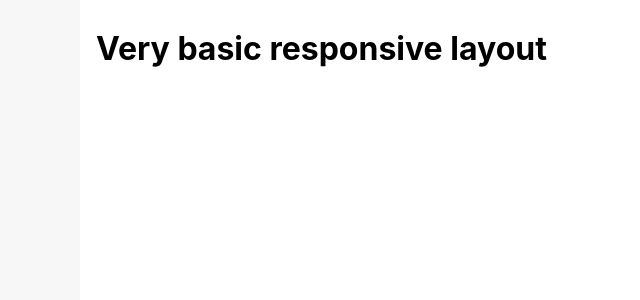
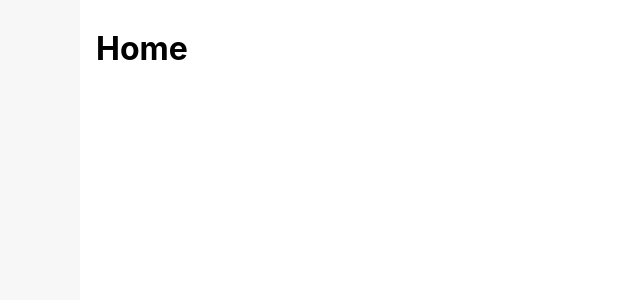
Before and after one commit to najafsen/hey-car, a React app: page / in a window 1280 px wide. Shown: the top 300 px of the page, without its empty margins (160-800 px from the left). Built offline with nearby package versions, Linux system fonts and the light colour scheme.

Commit message:
feat: setup basic routing

```diff
--- a/package.json
+++ b/package.json
@@ -13,6 +13,7 @@
     "@types/node": "^12.0.0",
     "@types/react": "^16.9.53",
     "@types/react-dom": "^16.9.8",
+    "@types/react-router-dom": "^5.1.7",
     "@types/styled-components": "^5.1.9",
     "@typescript-eslint/eslint-plugin": "^4.5.0",
     "@typescript-eslint/parser": "^4.5.0",
@@ -61,6 +62,7 @@
     "react-dev-utils": "^11.0.3",
     "react-dom": "^17.0.2",
     "react-refresh": "^0.8.3",
+    "react-router-dom": "^5.2.0",
     "resolve": "1.18.1",
     "resolve-url-loader": "^3.1.2",
     "sass-loader": "^10.0.5",
--- a/src/App.tsx
+++ b/src/App.tsx
@@ -1,13 +1,14 @@
-import React from "react";
-import logo from "./logo.svg";
 import "./App.css";
 import { Layout } from "./layout/layout";
+import { Router } from "./router/router";
 
 function App() {
   return (
-    <Layout>
-      <h1>Very basic responsive layout</h1>
-    </Layout>
+    <>
+      <Layout>
+        <Router />
+      </Layout>
+    </>
   );
 }
 
--- a/src/index.tsx
+++ b/src/index.tsx
@@ -1,15 +1,18 @@
-import React from 'react';
-import ReactDOM from 'react-dom';
-import './index.css';
-import App from './App';
-import * as serviceWorkerRegistration from './serviceWorkerRegistration';
-import reportWebVitals from './reportWebVitals';
+import React from "react";
+import ReactDOM from "react-dom";
+import "./index.css";
+import App from "./App";
+import * as serviceWorkerRegistration from "./serviceWorkerRegistration";
+import reportWebVitals from "./reportWebVitals";
+import { BrowserRouter } from "react-router-dom";
 
 ReactDOM.render(
   <React.StrictMode>
-    <App />
+    <BrowserRouter>
+      <App />
+    </BrowserRouter>
   </React.StrictMode>,
-  document.getElementById('root')
+  document.getElementById("root")
 );
 
 // If you want your app to work offline and load faster, you can change
--- /dev/null
+++ b/src/pages/details.tsx
@@ -0,0 +1,5 @@
+import { FunctionComponent } from "react";
+
+export const Details: FunctionComponent = () => {
+  return <h1>Details</h1>;
+};
--- /dev/null
+++ b/src/pages/home.tsx
@@ -0,0 +1,5 @@
+import { FunctionComponent } from "react";
+
+export const Home: FunctionComponent<{}> = () => {
+  return <h1>Home</h1>;
+};
--- /dev/null
+++ b/src/pages/new.tsx
@@ -0,0 +1,5 @@
+import { FunctionComponent } from "react";
+
+export const New: FunctionComponent<{}> = () => {
+  return <h1>New</h1>;
+};
--- /dev/null
+++ b/src/router/router.tsx
@@ -0,0 +1,20 @@
+import { Switch, Route } from "react-router-dom";
+import { Details } from "../pages/details";
+import { Home } from "../pages/home";
+import { New } from "../pages/new";
+
+export const Router = () => (
+  <Switch>
+    <Route exact path="/">
+      <Home />
+    </Route>
+
+    <Route exact path="/details">
+      <Details />
+    </Route>
+
+    <Route exact path="/new">
+      <New />
+    </Route>
+  </Switch>
+);
```
Also changed, not shown: 1 other file (tests, documents, lock files or other folders).
